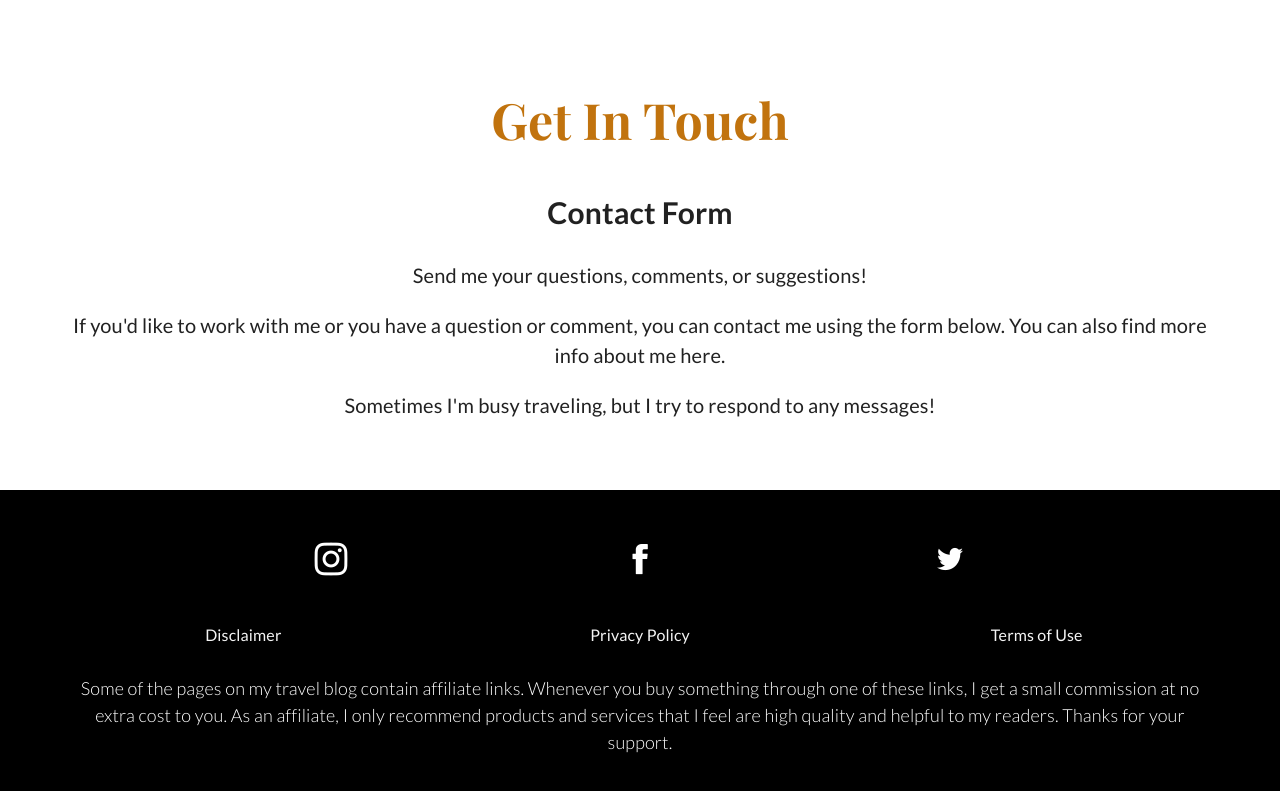
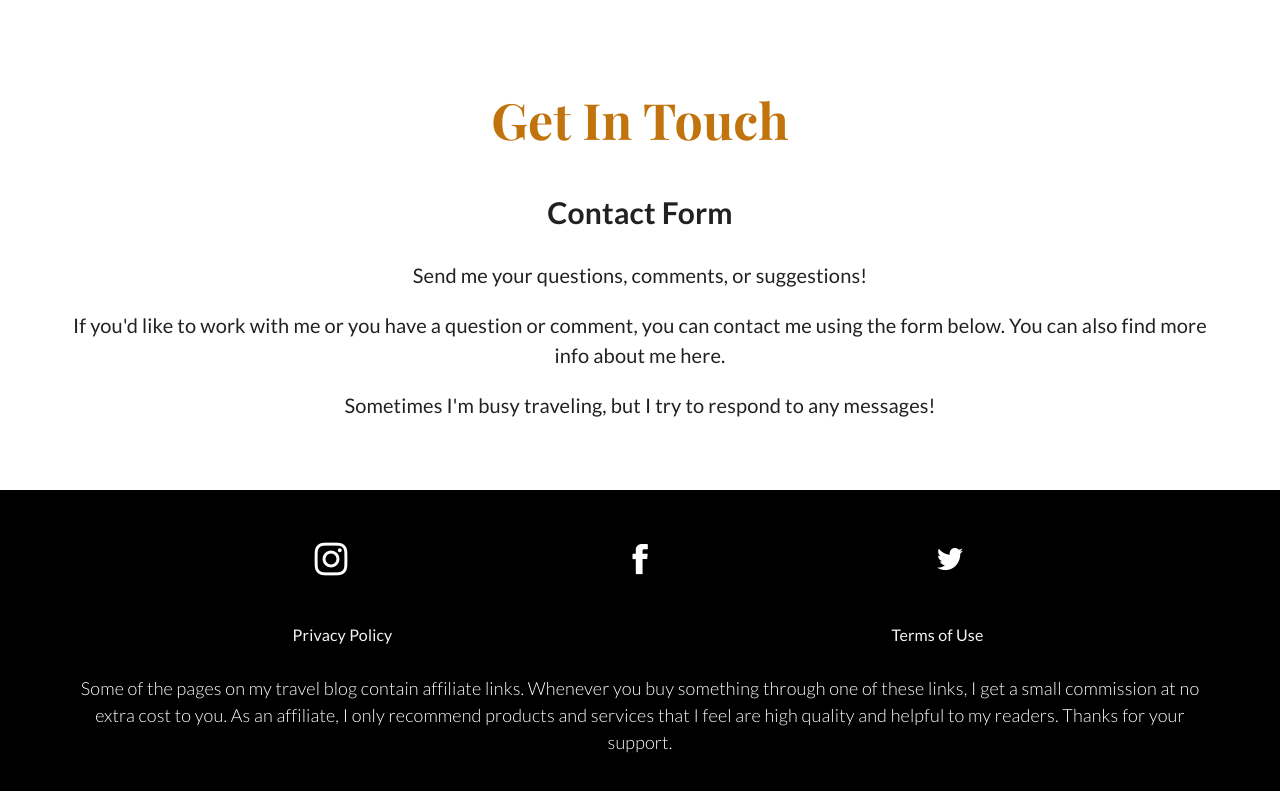
Before and after one commit to VarvaraProkhvatylo/travel-blog, a React (Create React App) app: page /contacts in a window 1280 px wide. Shown: the part 482-1273 px from the top of the page. Built offline with nearby package versions, Linux system fonts and the light colour scheme; a web font is replaced by a local one.

Commit message:
changed href in Footer links to Google PrivacyPolicy and TermsOfUse

```diff
--- a/src/layout/Footer.tsx
+++ b/src/layout/Footer.tsx
@@ -36,13 +36,14 @@ const Footer = (props: Props) => {
                     <Container className="footer-links-container">
                         <List className="footer-links-list">
                             <ListItem className="footer-links-list-item">
-                                <a href="">Disclaimer</a>
+                                <a href="https://policies.google.com/privacy?hl=en-US">
+                                    Privacy Policy
+                                </a>
                             </ListItem>
                             <ListItem className="footer-links-list-item">
-                                <a href="">Privacy Policy</a>
-                            </ListItem>
-                            <ListItem className="footer-links-list-item">
-                                <a href="">Terms of Use</a>
+                                <a href="https://policies.google.com/terms?hl=en-US">
+                                    Terms of Use
+                                </a>
                             </ListItem>
                         </List>
                     </Container>
```
